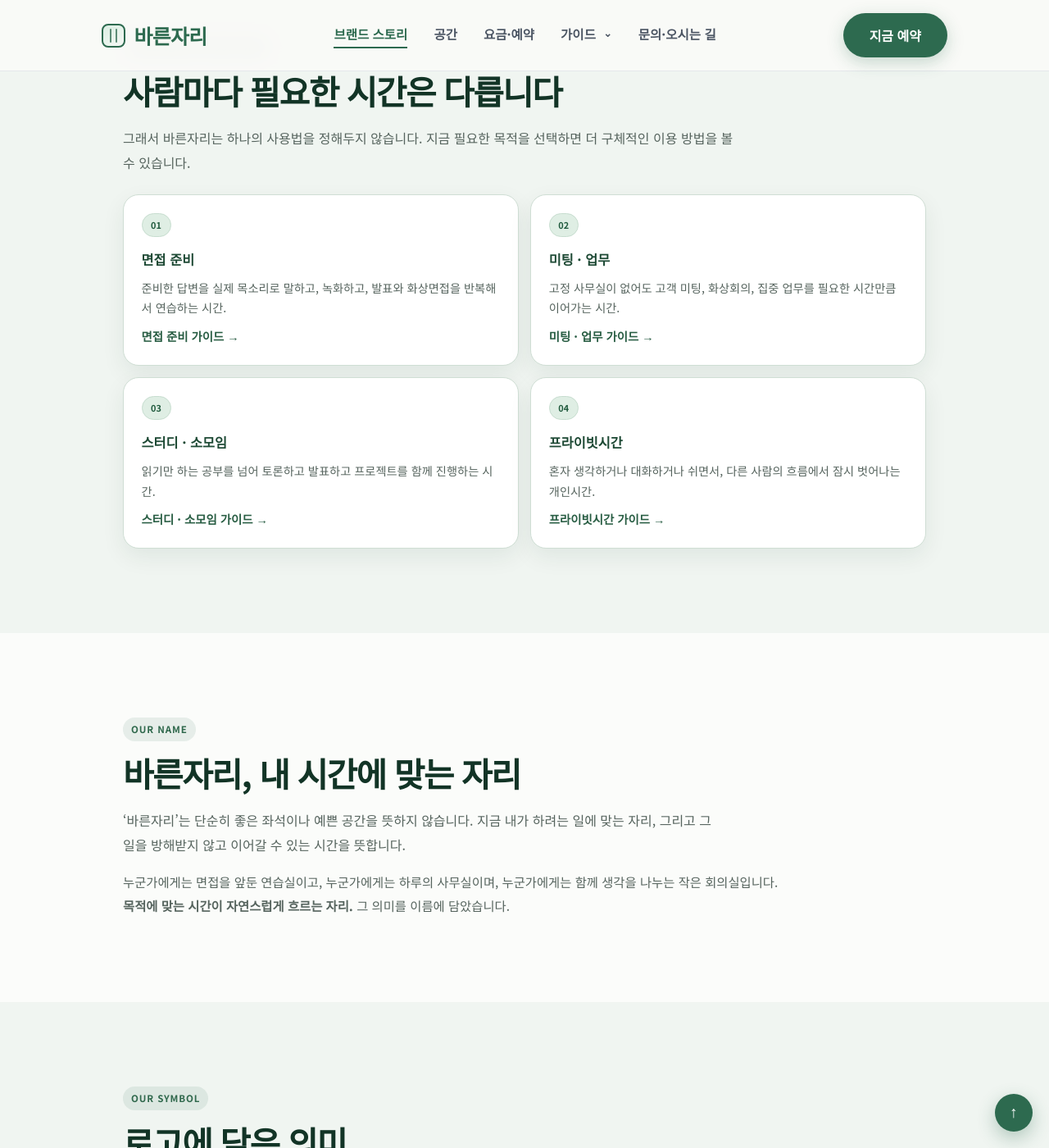
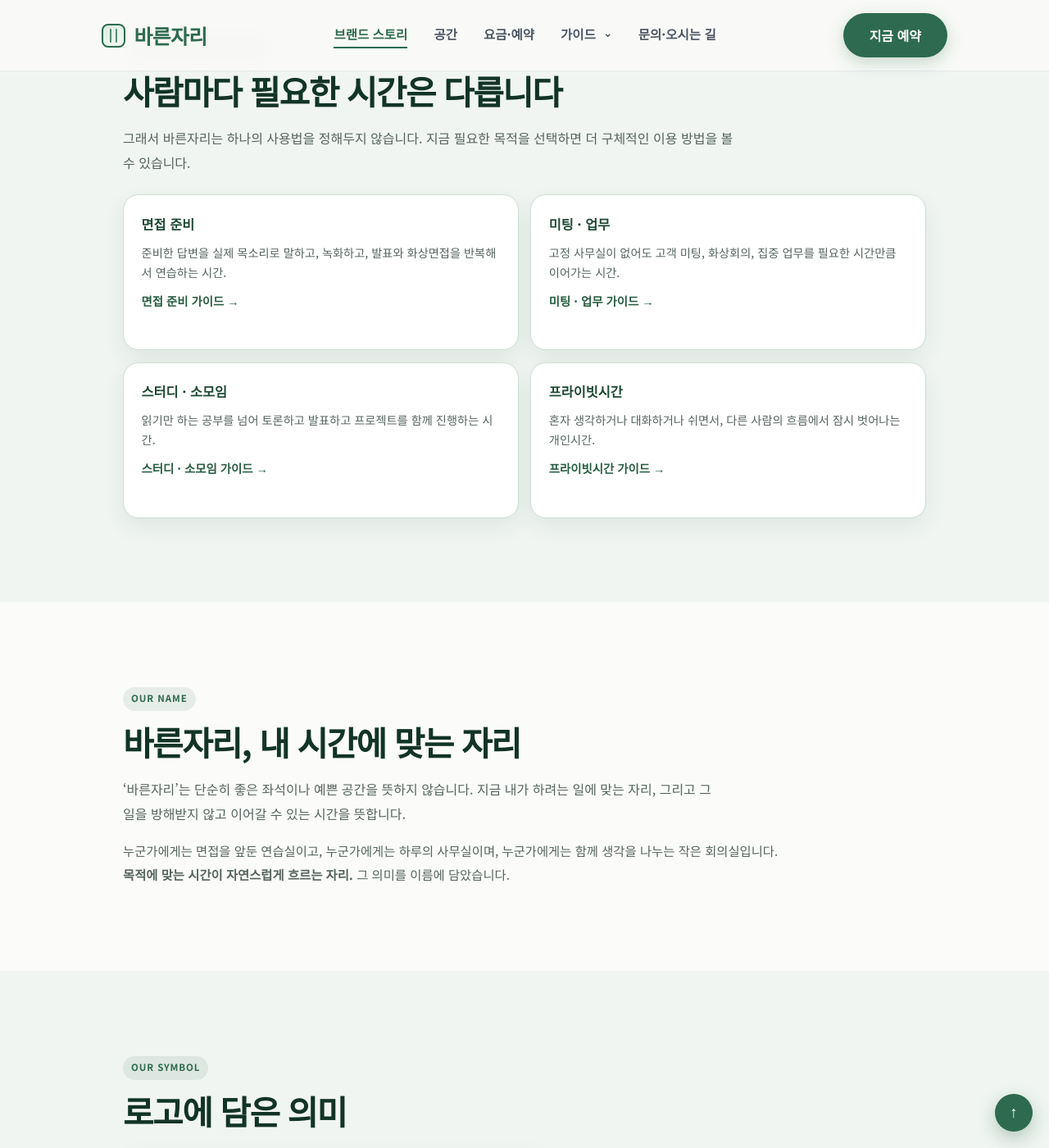
Before and after one commit to bareunspace/blog, a Jekyll site: the page built from about.html, in a window 1280 px wide and 1400 px high, scrolled down 3414 px. Shown: the whole window at 82% size. Built offline with Jekyll 4.4.1, drawn with Linux system fonts in a browser that asks for light colours.

Commit message:
Remove overlapping step numbers from About purpose cards

```diff
--- a/about.html
+++ b/about.html
@@ -55,15 +55,11 @@
     transition: transform .18s ease, box-shadow .18s ease, border-color .18s ease;
   }
   main.about-page .about-purpose-link .about-principle-item::before {
-    position: static !important;
-    display: flex !important;
-    width: max-content;
-    float: none !important;
-    margin: 0 0 .9rem 0 !important;
+    display: none !important;
+    content: none !important;
   }
   main.about-page .about-purpose-link .about-principle-item h3 {
     display: block;
-    clear: both;
     margin-top: 0 !important;
   }
   main.about-page .about-purpose-link:hover .about-principle-item,
@@ -161,10 +157,10 @@
       <h2 class="section-title">사람마다 필요한 시간은 다릅니다</h2>
       <p class="section-desc">그래서 바른자리는 하나의 사용법을 정해두지 않습니다. 지금 필요한 목적을 선택하면 더 구체적인 이용 방법을 볼 수 있습니다.</p>
       <div class="about-principle-grid" aria-label="바른자리 주요 이용 목적">
-        <a class="about-purpose-link" href="/interview/" aria-label="면접 준비 가이드 보기"><article class="about-principle-item" data-step="01"><h3>면접 준비</h3><p>준비한 답변을 실제 목소리로 말하고, 녹화하고, 발표와 화상면접을 반복해서 연습하는 시간.</p><span class="about-purpose-more">면접 준비 가이드 →</span></article></a>
-        <a class="about-purpose-link" href="/meeting/" aria-label="미팅 업무 가이드 보기"><article class="about-principle-item" data-step="02"><h3>미팅 · 업무</h3><p>고정 사무실이 없어도 고객 미팅, 화상회의, 집중 업무를 필요한 시간만큼 이어가는 시간.</p><span class="about-purpose-more">미팅 · 업무 가이드 →</span></article></a>
-        <a class="about-purpose-link" href="/study/" aria-label="스터디 소모임 가이드 보기"><article class="about-principle-item" data-step="03"><h3>스터디 · 소모임</h3><p>읽기만 하는 공부를 넘어 토론하고 발표하고 프로젝트를 함께 진행하는 시간.</p><span class="about-purpose-more">스터디 · 소모임 가이드 →</span></article></a>
-        <a class="about-purpose-link" href="/private/" aria-label="프라이빗시간 가이드 보기"><article class="about-principle-item" data-step="04"><h3>프라이빗시간</h3><p>혼자 생각하거나 대화하거나 쉬면서, 다른 사람의 흐름에서 잠시 벗어나는 개인시간.</p><span class="about-purpose-more">프라이빗시간 가이드 →</span></article></a>
+        <a class="about-purpose-link" href="/interview/" aria-label="면접 준비 가이드 보기"><article class="about-principle-item"><h3>면접 준비</h3><p>준비한 답변을 실제 목소리로 말하고, 녹화하고, 발표와 화상면접을 반복해서 연습하는 시간.</p><span class="about-purpose-more">면접 준비 가이드 →</span></article></a>
+        <a class="about-purpose-link" href="/meeting/" aria-label="미팅 업무 가이드 보기"><article class="about-principle-item"><h3>미팅 · 업무</h3><p>고정 사무실이 없어도 고객 미팅, 화상회의, 집중 업무를 필요한 시간만큼 이어가는 시간.</p><span class="about-purpose-more">미팅 · 업무 가이드 →</span></article></a>
+        <a class="about-purpose-link" href="/study/" aria-label="스터디 소모임 가이드 보기"><article class="about-principle-item"><h3>스터디 · 소모임</h3><p>읽기만 하는 공부를 넘어 토론하고 발표하고 프로젝트를 함께 진행하는 시간.</p><span class="about-purpose-more">스터디 · 소모임 가이드 →</span></article></a>
+        <a class="about-purpose-link" href="/private/" aria-label="프라이빗시간 가이드 보기"><article class="about-principle-item"><h3>프라이빗시간</h3><p>혼자 생각하거나 대화하거나 쉬면서, 다른 사람의 흐름에서 잠시 벗어나는 개인시간.</p><span class="about-purpose-more">프라이빗시간 가이드 →</span></article></a>
       </div>
     </div>
   </section>
```
Also changed, not shown: other parts of about.html (+1 -1 lines).
